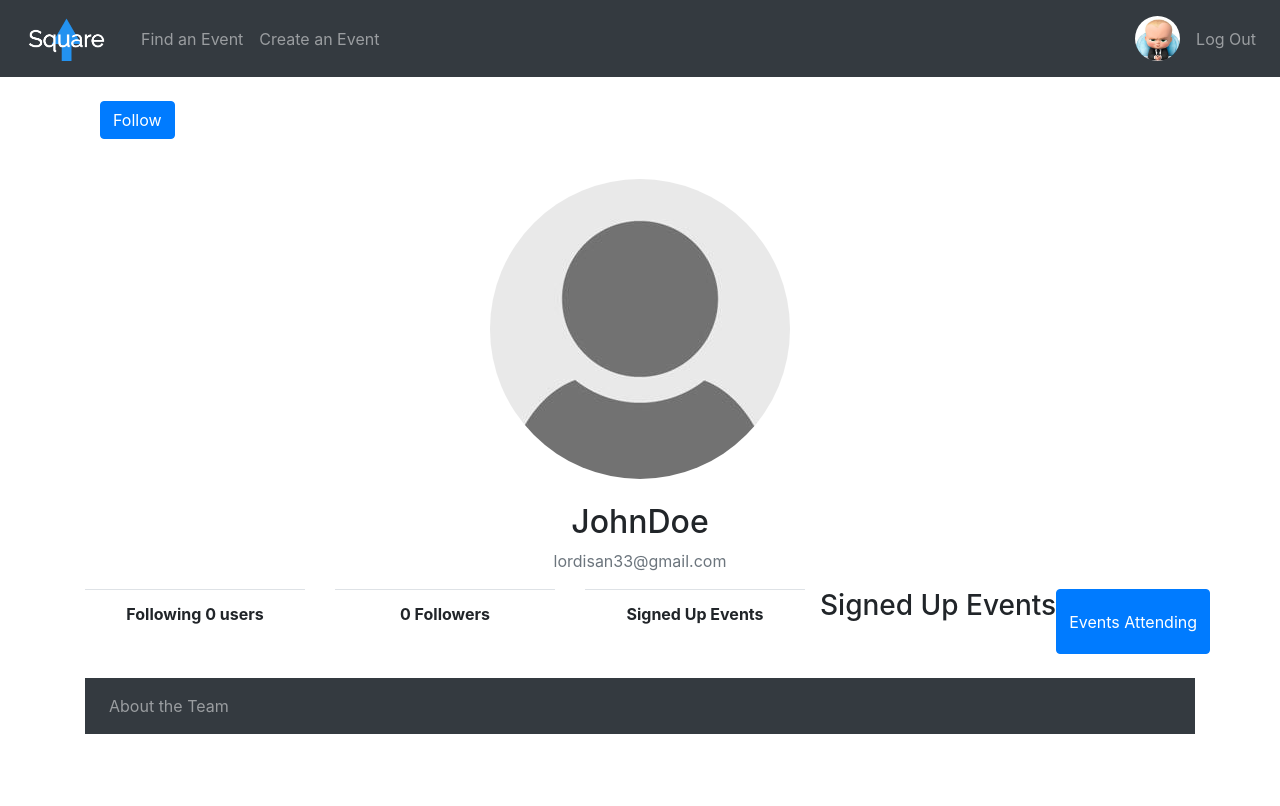
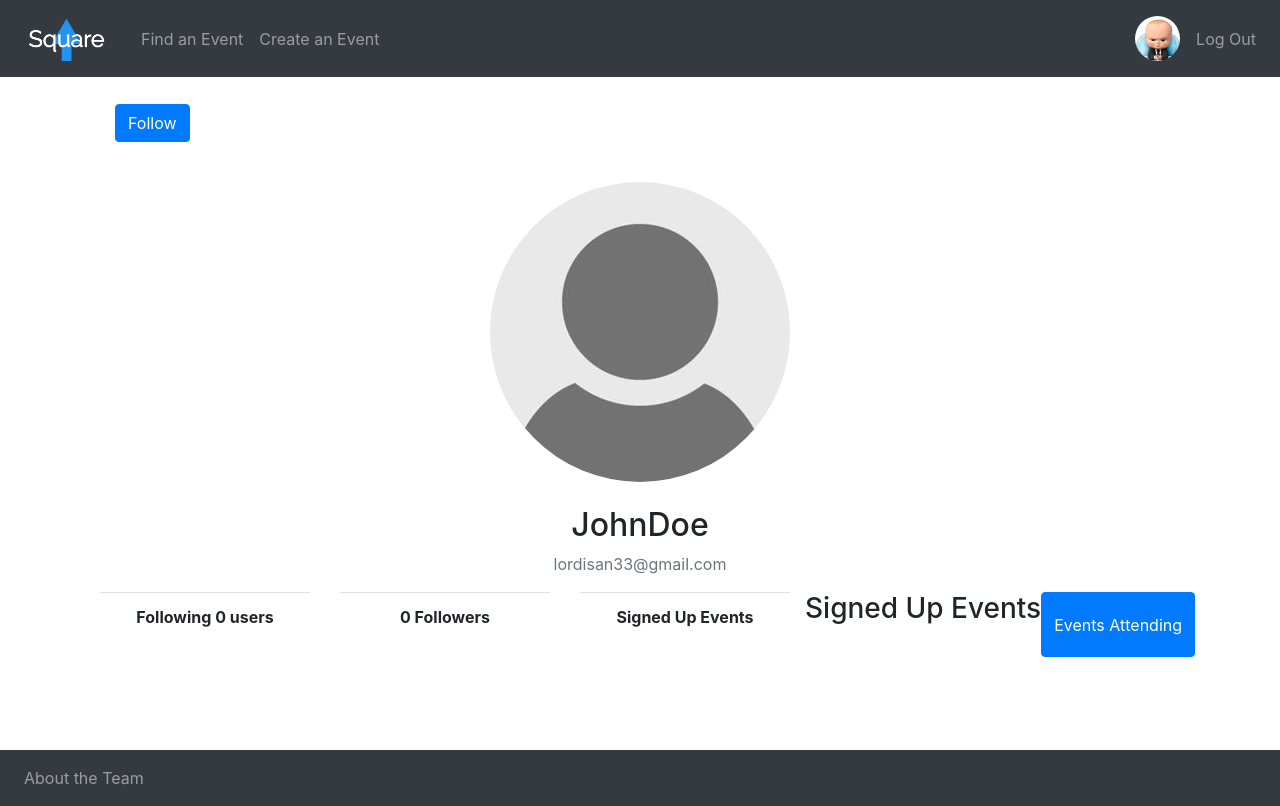
Before and after one commit to royceschultz/Square-Up-Events, a Django app: page /profile/6/ in a window 1280 px wide. Before the commit the page ends 734 px from the top, so only its background shows below. Run offline with Django 3.2, Linux system fonts and the light colour scheme; a user stored in the database is signed in; data comes from the database, SQL or seed files in the repository; both versions use the stored data as it was after the commit; lists and menus that the app fills with data are empty; some libraries are stand-ins or nearby versions.

Commit message:
Header and Footer are both sticky with scrollable content

```diff
--- /dev/null
+++ b/events/static/events/style.css
@@ -0,0 +1,25 @@
+
+html, body {
+    height: 100%;
+    margin-bottom: 0px;
+    padding-bottom:0px;
+  /*  overflow: hidden;*/
+}
+header {
+  height: 80px;
+}
+footer {
+  height: 50px;
+}
+.cc1 {
+  height: calc(100% - 130px);
+  overflow:auto;
+}
+
+.ccc {
+    /*margin-bottom:-130px;*/
+    padding:0px;
+    /*overflow: auto;*/
+    margin-left:100px;
+    margin-right: 100px;
+}
--- a/events/templates/base.html
+++ b/events/templates/base.html
@@ -19,8 +19,10 @@
     <script src="https://code.jquery.com/jquery-3.3.1.slim.min.js" integrity="sha384-q8i/X+965DzO0rT7abK41JStQIAqVgRVzpbzo5smXKp4YfRvH+8abtTE1Pi6jizo" crossorigin="anonymous"></script>
     <script src="https://cdnjs.cloudflare.com/ajax/libs/popper.js/1.14.6/umd/popper.min.js" integrity="sha384-wHAiFfRlMFy6i5SRaxvfOCifBUQy1xHdJ/yoi7FRNXMRBu5WHdZYu1hA6ZOblgut" crossorigin="anonymous"></script>
     <script src="https://stackpath.bootstrapcdn.com/bootstrap/4.2.1/js/bootstrap.min.js" integrity="sha384-B0UglyR+jN6CkvvICOB2joaf5I4l3gm9GU6Hc1og6Ls7i6U/mkkaduKaBhlAXv9k" crossorigin="anonymous"></script>
+    <link rel = "stylesheet" type = "text/css" href = "{%static 'events/style.css' %}">
   </head>
   <body>
+    <header>
     <nav class="navbar navbar-expand-lg navbar-dark bg-dark">
       <a class="navbar-brand" href="{%url 'home'%}">
         <img src="{% static "events/logo.png" %}" alt="" height="50px">
@@ -44,7 +46,10 @@
         {% endif %}
       </div>
     </nav>
-    <div class="container">
+  </header>
+
+    <div class="cc1">
+       <div class = "ccc">
          {% if messages %}
            {% for message in messages %}
              <div class="alert alert-{{ message.tags }}">
@@ -57,6 +62,8 @@
          {% endblock content %}
          <br>
        </div>
+     </div>
+       <footer>
        <nav class="navbar navbar-expand-lg navbar-dark bg-dark">
          <ul class="navbar-nav mr-auto">
            <li class="nav-item">
@@ -64,5 +71,6 @@
            </li>
          </ul>
        </nav>
+     </footer>
    </body>
 </html>
--- a/users/templates/users/profile.html
+++ b/users/templates/users/profile.html
@@ -96,11 +96,11 @@
                   <br>
                   <br>
                 {% endfor %}
+              </div>
               <div class="modal-footer">
                 <button type="button" class="btn btn-secondary" data-dismiss="modal">Close</button>
               </div>
               </div>
-
             </div>
           </div>
         </div>
```
Also changed, not shown: db.sqlite3. Lines whose indentation alone changed are shown as unchanged.
